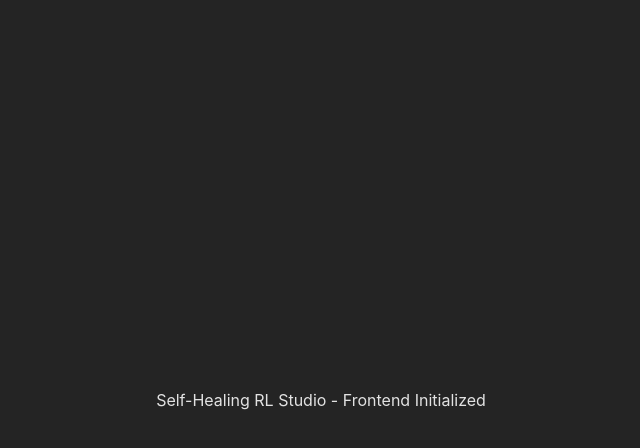
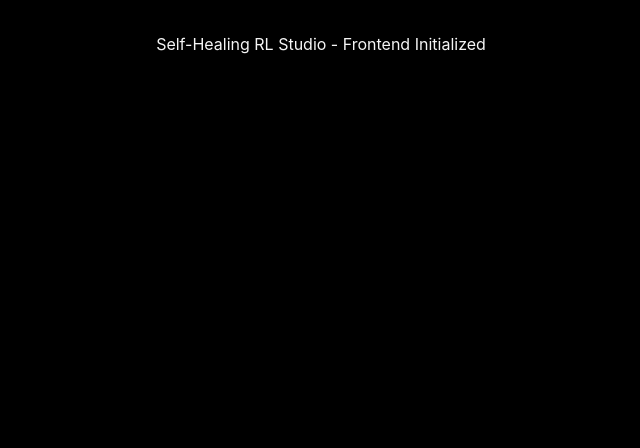
Before and after one commit to DerrickUnleashed/RL-Studio, a React (Vite) app in the folder frontend/: page / in a window 1280 px wide. Shown: the top 448 px of the page, without its empty margins (319-959 px from the left). Built offline with nearby package versions, Linux system fonts and the light colour scheme.

Commit message:
feat: add monochrome theme system with dark/light modes

```diff
--- /dev/null
+++ b/frontend/src/contexts/ThemeContext.tsx
@@ -0,0 +1,51 @@
+import { createContext, useContext, useEffect, useState, ReactNode } from 'react'
+
+type Theme = 'dark' | 'light'
+
+interface ThemeContextValue {
+  theme: Theme
+  toggleTheme: () => void
+  setTheme: (theme: Theme) => void
+}
+
+const ThemeContext = createContext<ThemeContextValue | undefined>(undefined)
+
+const THEME_STORAGE_KEY = 'self-healing-rl-studio-theme'
+
+function getInitialTheme(): Theme {
+  if (typeof window === 'undefined') return 'dark'
+  const stored = window.localStorage.getItem(THEME_STORAGE_KEY) as Theme | null
+  if (stored === 'dark' || stored === 'light') return stored
+  return 'dark'
+}
+
+export function ThemeProvider({ children }: { children: ReactNode }) {
+  const [theme, setThemeState] = useState<Theme>(getInitialTheme)
+
+  useEffect(() => {
+    document.documentElement.setAttribute('data-theme', theme)
+    window.localStorage.setItem(THEME_STORAGE_KEY, theme)
+  }, [theme])
+
+  const setTheme = (newTheme: Theme) => {
+    setThemeState(newTheme)
+  }
+
+  const toggleTheme = () => {
+    setThemeState((prev) => (prev === 'dark' ? 'light' : 'dark'))
+  }
+
+  return (
+    <ThemeContext.Provider value={{ theme, toggleTheme, setTheme }}>
+      {children}
+    </ThemeContext.Provider>
+  )
+}
+
+export function useTheme() {
+  const context = useContext(ThemeContext)
+  if (context === undefined) {
+    throw new Error('useTheme must be used within a ThemeProvider')
+  }
+  return context
+}
--- a/frontend/src/main.tsx
+++ b/frontend/src/main.tsx
@@ -1,10 +1,13 @@
 import { StrictMode } from 'react'
 import { createRoot } from 'react-dom/client'
 import App from './app/App'
+import { ThemeProvider } from './contexts/ThemeContext'
 import './styles/index.css'
 
 createRoot(document.getElementById('root')!).render(
   <StrictMode>
-    <App />
+    <ThemeProvider>
+      <App />
+    </ThemeProvider>
   </StrictMode>,
 )
--- a/frontend/src/styles/index.css
+++ b/frontend/src/styles/index.css
@@ -1,22 +1,44 @@
+@import './tokens.css';
+
 :root {
-  font-family: Inter, system-ui, Avenir, Helvetica, Arial, sans-serif;
+  font-family: var(--font-sans);
   line-height: 1.5;
   font-weight: 400;
-
-  color-scheme: light dark;
-  color: rgba(255, 255, 255, 0.87);
-  background-color: #242424;
-
   font-synthesis: none;
   text-rendering: optimizeLegibility;
   -webkit-font-smoothing: antialiased;
   -moz-osx-font-smoothing: grayscale;
 }
 
-body {
+* {
+  box-sizing: border-box;
+}
+
+html, body {
   margin: 0;
-  display: flex;
-  place-items: center;
+  padding: 0;
   min-width: 320px;
   min-height: 100vh;
+  background: var(--bg-primary);
+  color: var(--text-primary);
 }
+
+#root {
+  min-height: 100vh;
+  background: var(--bg-primary);
+}
+
+:focus-visible {
+  outline: 1px solid var(--focus-ring);
+  outline-offset: 2px;
+}
+
+@media (prefers-reduced-motion: reduce) {
+  *,
+  *::before,
+  *::after {
+    animation-duration: 0.01ms !important;
+    animation-iteration-count: 1 !important;
+    transition-duration: 0.01ms !important;
+  }
+}
--- /dev/null
+++ b/frontend/src/styles/tokens.css
@@ -0,0 +1,102 @@
+:root,
+[data-theme="dark"] {
+  color-scheme: dark;
+
+  --bg-primary: #000000;
+  --bg-header: #050505;
+  --bg-sidebar: #050505;
+  --bg-panel: #0B0B0B;
+  --bg-panel-raised: #111111;
+  --bg-input: #080808;
+  --bg-hover: #171717;
+  --bg-selected: #1C1C1C;
+
+  --border-primary: #292929;
+  --border-secondary: #202020;
+
+  --text-primary: #F5F5F5;
+  --text-secondary: #A3A3A3;
+  --text-muted: #737373;
+
+  --icon-primary: #E5E5E5;
+  --icon-secondary: #929292;
+  --focus-ring: #BDBDBD;
+
+  /* Spacing */
+  --space-1: 4px;
+  --space-2: 8px;
+  --space-3: 12px;
+  --space-4: 16px;
+  --space-5: 20px;
+  --space-6: 24px;
+  --space-8: 32px;
+  --space-10: 40px;
+  --space-12: 48px;
+
+  /* Border radius */
+  --radius-sm: 6px;
+  --radius-md: 8px;
+  --radius-lg: 10px;
+
+  /* Typography */
+  --font-sans: Inter, ui-sans-serif, system-ui, -apple-system, BlinkMacSystemFont, "Segoe UI", sans-serif;
+  --text-xs: 11px;
+  --text-sm: 12px;
+  --text-base: 13px;
+  --text-md: 14px;
+  --text-lg: 16px;
+  --text-xl: 18px;
+  --text-2xl: 24px;
+  --text-3xl: 28px;
+}
+
+[data-theme="light"] {
+  color-scheme: light;
+
+  --bg-primary: #F2F2F2;
+  --bg-header: #EAEAEA;
+  --bg-sidebar: #EAEAEA;
+  --bg-panel: #FAFAFA;
+  --bg-panel-raised: #FFFFFF;
+  --bg-input: #F7F7F7;
+  --bg-hover: #E6E6E6;
+  --bg-selected: #DDDDDD;
+
+  --border-primary: #D5D5D5;
+  --border-secondary: #E0E0E0;
+
+  --text-primary: #171717;
+  --text-secondary: #666666;
+  --text-muted: #808080;
+
+  --icon-primary: #262626;
+  --icon-secondary: #737373;
+  --focus-ring: #404040;
+
+  /* Spacing */
+  --space-1: 4px;
+  --space-2: 8px;
+  --space-3: 12px;
+  --space-4: 16px;
+  --space-5: 20px;
+  --space-6: 24px;
+  --space-8: 32px;
+  --space-10: 40px;
+  --space-12: 48px;
+
+  /* Border radius */
+  --radius-sm: 6px;
+  --radius-md: 8px;
+  --radius-lg: 10px;
+
+  /* Typography */
+  --font-sans: Inter, ui-sans-serif, system-ui, -apple-system, BlinkMacSystemFont, "Segoe UI", sans-serif;
+  --text-xs: 11px;
+  --text-sm: 12px;
+  --text-base: 13px;
+  --text-md: 14px;
+  --text-lg: 16px;
+  --text-xl: 18px;
+  --text-2xl: 24px;
+  --text-3xl: 28px;
+}
```
Also changed, not shown: frontend/src/components/ThemeToggle.tsx (added, +24 -0 lines).
